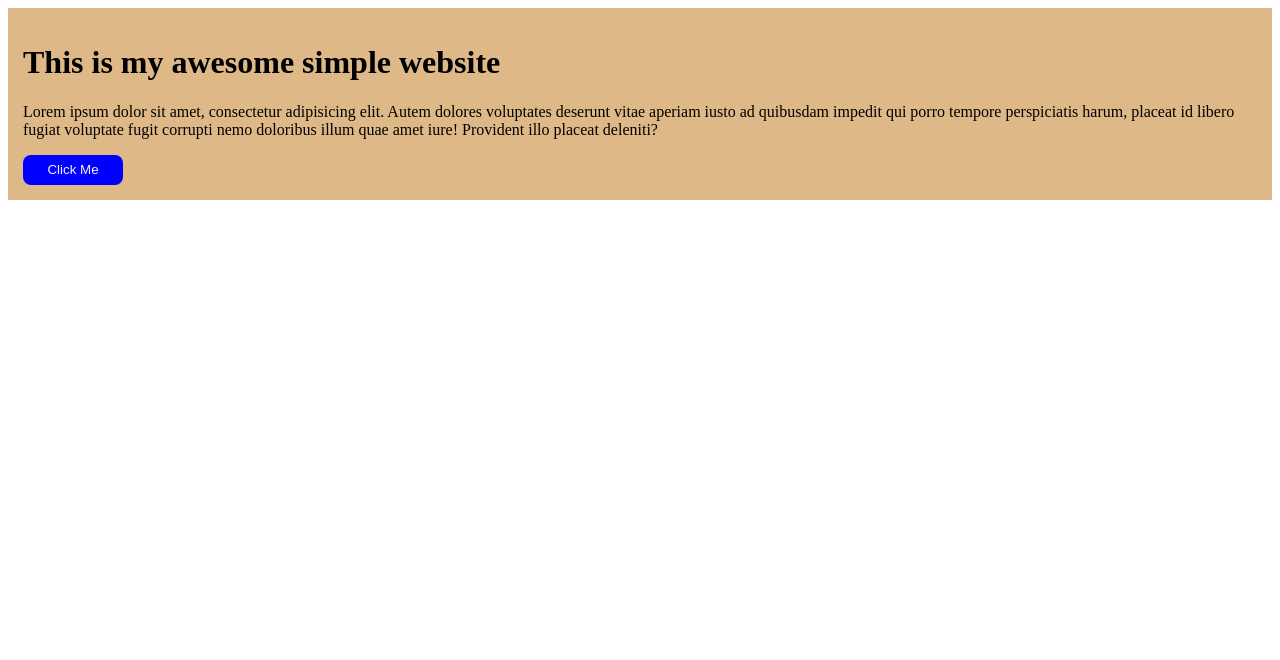
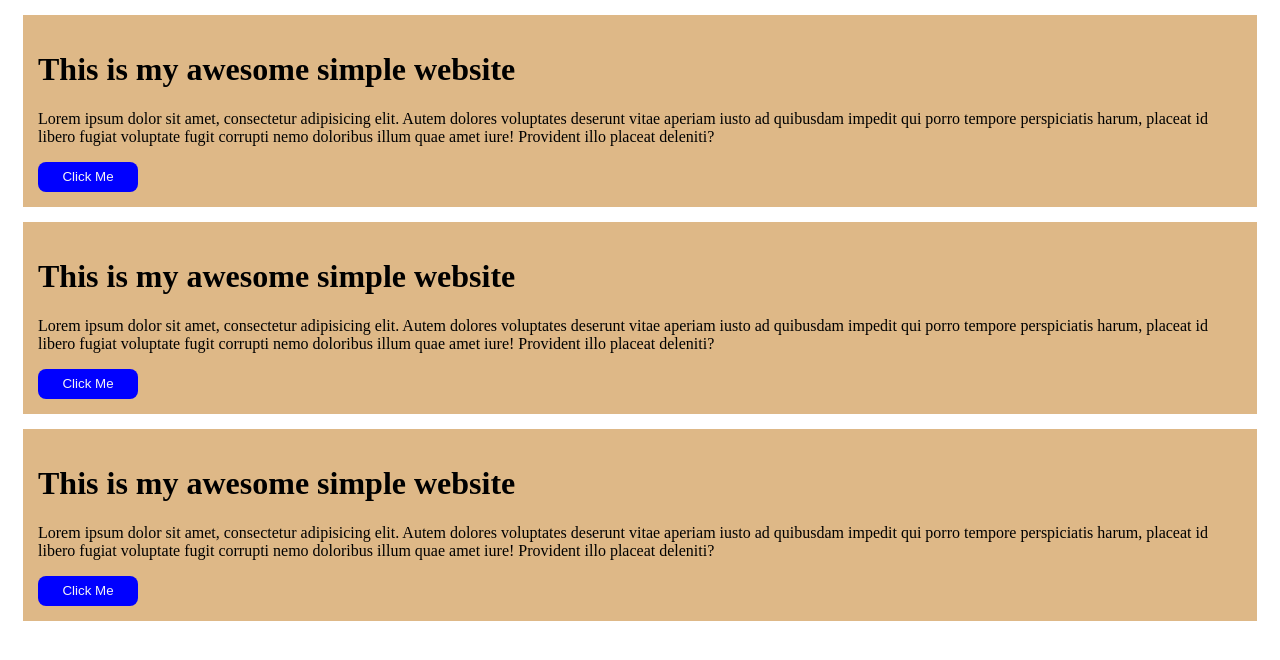
Before and after one commit to nasirmondol/my-simple-website-b8, a plain HTML site: page index.html in a window 1280 px wide. Drawn offline with Linux system fonts and the light colour scheme.

Commit message:
second and third blog added

```diff
--- a/index.html
+++ b/index.html
@@ -16,6 +16,20 @@
             corrupti nemo doloribus illum quae amet iure! Provident illo placeat deleniti?</p>
         <button>Click Me</button>
     </div>
+    <div>
+        <h1>This is my awesome simple website</h1>
+        <p>Lorem ipsum dolor sit amet, consectetur adipisicing elit. Autem dolores voluptates deserunt vitae aperiam
+            iusto ad quibusdam impedit qui porro tempore perspiciatis harum, placeat id libero fugiat voluptate fugit
+            corrupti nemo doloribus illum quae amet iure! Provident illo placeat deleniti?</p>
+        <button>Click Me</button>
+    </div>
+    <div>
+        <h1>This is my awesome simple website</h1>
+        <p>Lorem ipsum dolor sit amet, consectetur adipisicing elit. Autem dolores voluptates deserunt vitae aperiam
+            iusto ad quibusdam impedit qui porro tempore perspiciatis harum, placeat id libero fugiat voluptate fugit
+            corrupti nemo doloribus illum quae amet iure! Provident illo placeat deleniti?</p>
+        <button>Click Me</button>
+    </div>
 </body>
 
 </html>
--- a/styles/blog.css
+++ b/styles/blog.css
@@ -1,6 +1,7 @@
 div {
     background-color: burlywood;
     padding: 15px;
+    margin: 15px;
 }
 
 button {
```
